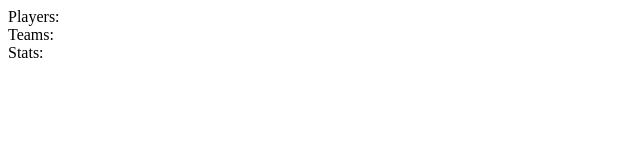
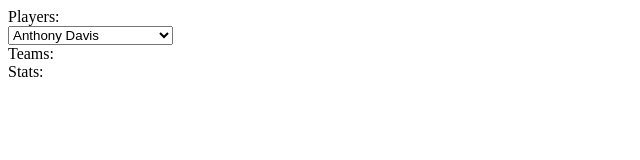
Before and after one commit to paoloruiz/fantasy-bball-chooser, a plain HTML site: page index.html in a window 1280 px wide. Shown: the whole page, without its empty margins (0-640 px from the left). Drawn offline with Linux system fonts and the light colour scheme.

Commit message:
Update index.html

```diff
--- a/index.html
+++ b/index.html
@@ -4,6 +4,6 @@
     Players: <div id="player_selector"></div>
     Teams: <div id="team_selector"></div>
     Stats: <div id="team_stats"></div>
-    <script src="draftTracker.js" />
+    <script src="draftTracker.js"></script>
   </body>
 </html>
```
